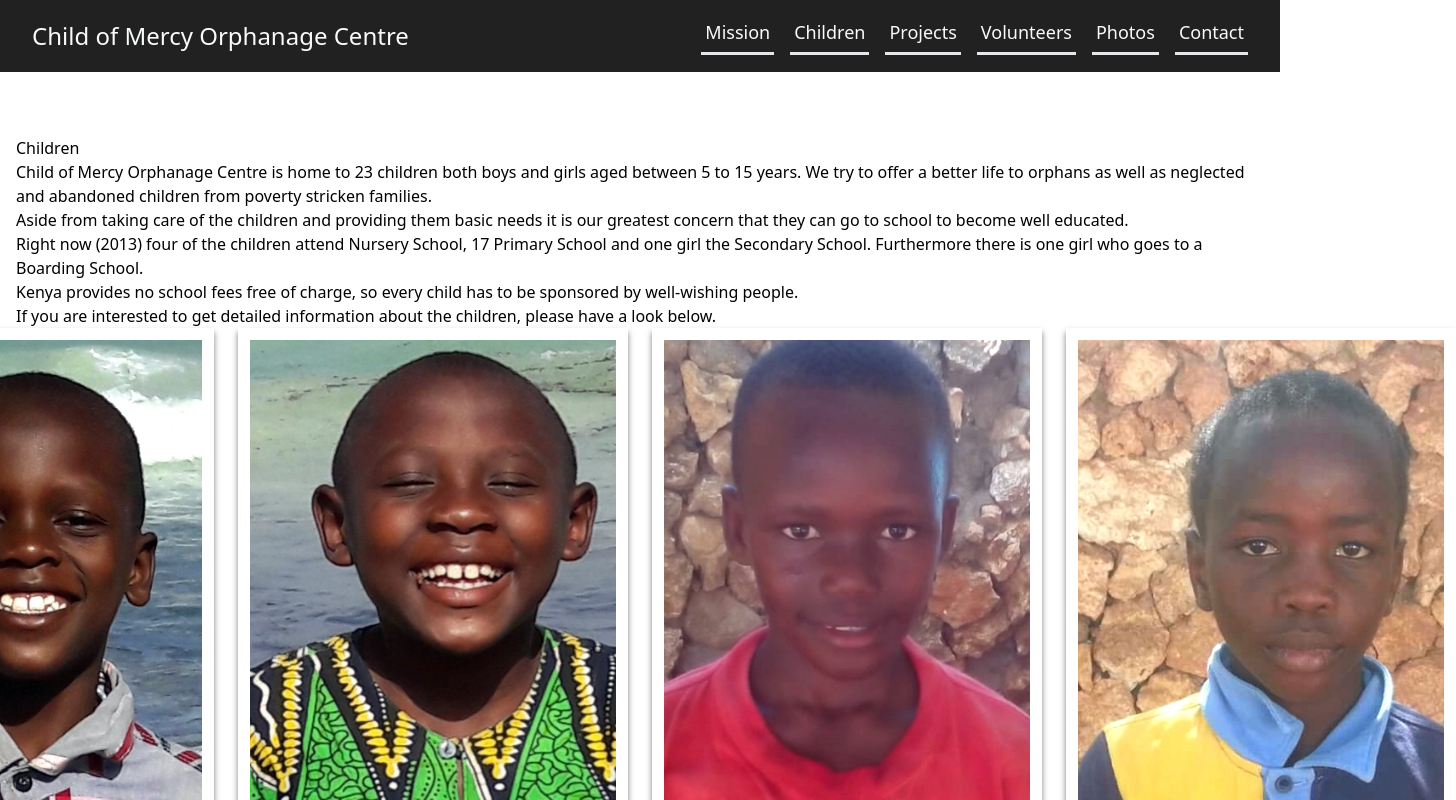
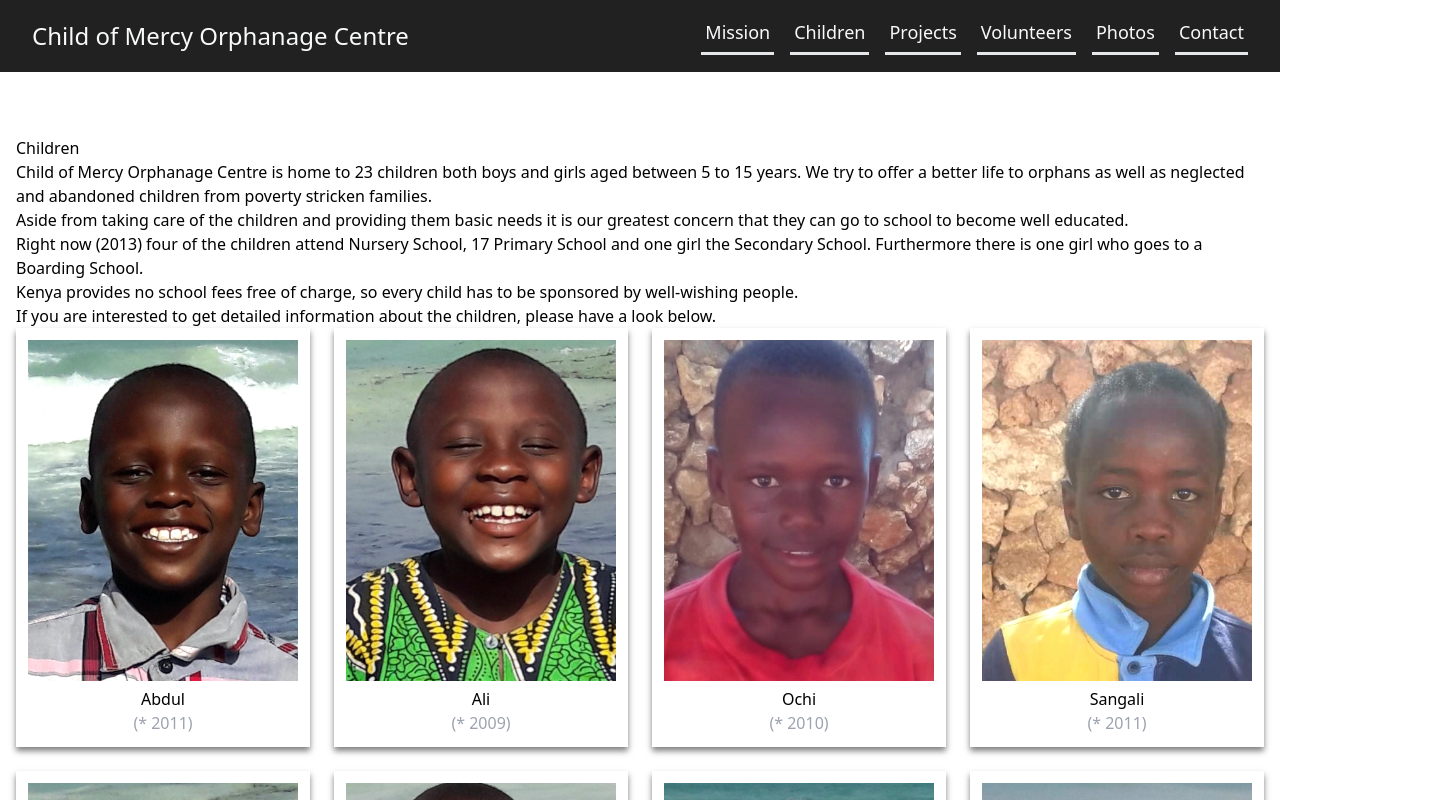
Before and after one commit to larswittenberg/orphanage-centre-mombasa, a Next.js app: page /children in a window 1280 px wide. Shown: the top 800 px of the page, 1456 px wide, since content can reach past the window. Built offline with nearby package versions, Linux system fonts and the light colour scheme; what @tailwindcss/typography would draw is missing.

Commit message:
UPDATE: Tailwind Config

```diff
--- a/postcss.config.js
+++ b/postcss.config.js
@@ -1,18 +1,26 @@
+// module.exports = {
+// 	plugins: [
+// 		"tailwindcss",
+// 		[
+// 			"@fullhuman/postcss-purgecss",
+// 			process.env.NODE_ENV === "production" ? {
+// 				// the paths to all template files
+// 				content: [
+// 					"./pages/**/*.{js,jsx,ts,tsx}",
+// 					"./components/**/*.{js,jsx,ts,tsx}",
+// 				],
+// 				// function used to extract class names from the templates
+// 				defaultExtractor: (content) => content.match(/[\w-/:]+(?<!:)/g) || []
+// 			} : false,
+// 		],
+// 		"autoprefixer",
+// 	],
+// };
+
+
 module.exports = {
-	plugins: [
-		"tailwindcss",
-		[
-			"@fullhuman/postcss-purgecss",
-			process.env.NODE_ENV === "production" ? {
-				// the paths to all template files
-				content: [
-					"./pages/**/*.{js,jsx,ts,tsx}",
-					"./components/**/*.{js,jsx,ts,tsx}",
-				],
-				// function used to extract class names from the templates
-				defaultExtractor: (content) => content.match(/[\w-/:]+(?<!:)/g) || []
-			} : false,
-		],
-		"autoprefixer",
-	],
-};
+	plugins: {
+	  tailwindcss: {},
+	  autoprefixer: {},
+	},
+}
--- a/tailwind.config.js
+++ b/tailwind.config.js
@@ -1,6 +1,11 @@
 module.exports = {
-	purge: false,
-	darkMode: false, // or 'media' or 'class'
+	mode: 'jit',
+	purge: true,
+	purge: [
+		'./pages/**/*.{js,jsx,ts,tsx}',
+		'./components/**/*.{js,jsx,ts,tsx}',
+	],
+	darkMode: 'media', // or 'media' or 'class'
 	theme: {
 		extend: {
 			colors: {
```
